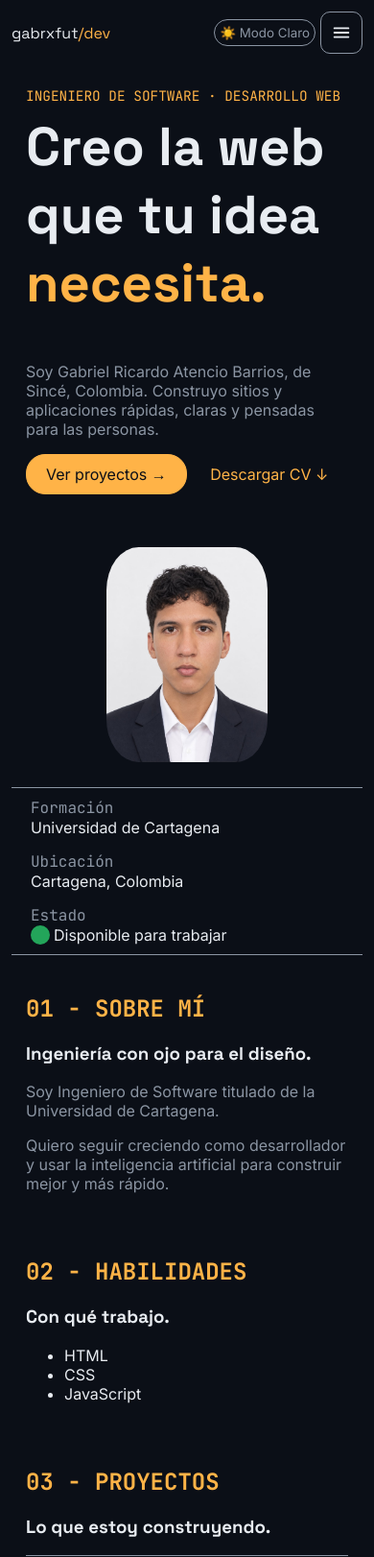
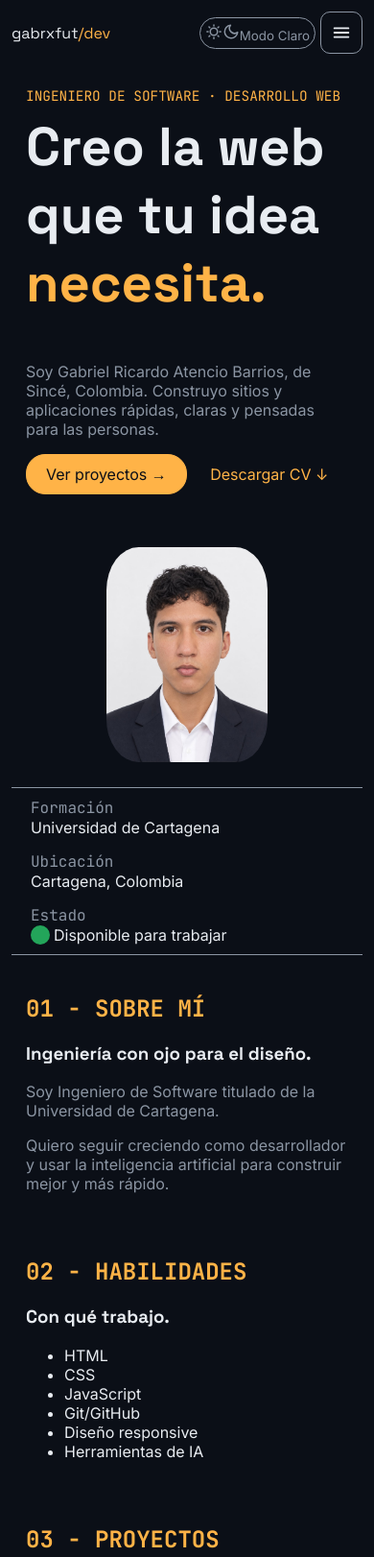
Before and after one commit to gabrxfut/gabrxfut.github.io, a plain HTML site: page index.html in a window 390 px wide. Shown: the top 1622 px of the page at 96% size. Drawn offline with Linux system fonts and the light colour scheme.

Commit message:
Agrega Git, diseño responsive e IA a habilidades y GitHub en contacto

```diff
--- a/index.html
+++ b/index.html
@@ -19,7 +19,12 @@
 <body class="texto-blanco">
     <header>
         <a class="nombre texto-blanco titulo" href="#inicio">gabrxfut<span class="texto-naranja">/dev</span></a>
-        <button type="button" class="boton-tema" aria-pressed="false">☀️ Modo Claro</button>
+        <button type="button" class="boton-tema" aria-pressed="false"><svg class="icono-sol" xmlns="http://www.w3.org/2000/svg" width="18" height="18" viewBox="0 0 24 24" fill="none" stroke="currentColor" stroke-width="2" stroke-linecap="round" stroke-linejoin="round" aria-hidden="true">
+  <circle cx="12" cy="12" r="5"/>
+  <path d="M12 2.5V4M12 20v1.5M2.5 12H4M20 12h1.5M5.28 5.28l1.06 1.06M17.66 17.66l1.06 1.06M5.28 18.72l1.06-1.06M17.66 6.34l1.06-1.06"/>
+</svg><svg class="icono-luna" xmlns="http://www.w3.org/2000/svg" width="18" height="18" viewBox="0 0 24 24" fill="none" stroke="currentColor" stroke-width="2" stroke-linecap="round" stroke-linejoin="round" aria-hidden="true">
+  <path d="M21 12.8A9 9 0 1 1 11.2 3a7 7 0 0 0 9.8 9.8z"/>
+</svg><span>Modo Claro</span></button>
         <button type="button" class="boton-menu" aria-label="Abrir menú" aria-expanded="false"><svg class="icono-abrir"
                 width="22" height="22" viewBox="0 0 24 24" fill="none" stroke="currentColor" stroke-width="2"
                 stroke-linecap="round" aria-hidden="true">
@@ -79,6 +84,9 @@
                 <li>HTML</li>
                 <li>CSS</li>
                 <li>JavaScript</li>
+                <li>Git/GitHub</li>
+                <li>Diseño responsive</li>
+                <li>Herramientas de IA</li>
             </ul>
         </section>
         <section id="proyectos" class="secciones">
@@ -105,8 +113,11 @@
                     <a class="texto-blanco" href="mailto:barriogabriel8@gmail.com">barriogabriel8@gmail.com</a>
                 </li>
                 <li class="caja"><span class="etiqueta-seccion texto-mayuscula texto-gris">whatsapp</span>
-                    <a class="texto-blanco" href="https://wa.me/573022224363">+57 302 222
+                    <a class="texto-blanco" href="https://wa.me/573022224363" target="_blank" rel="noopener">+57 302 222
                         4363</a>
+                </li>
+                 <li class="caja"><span class="etiqueta-seccion texto-mayuscula texto-gris">GitHub</span>
+                    <a class="texto-blanco" href="https://github.com/gabrxfut" target="_blank" rel="noopener">gabrxfut</a>
                 </li>
             </ul>
         </section>
```
